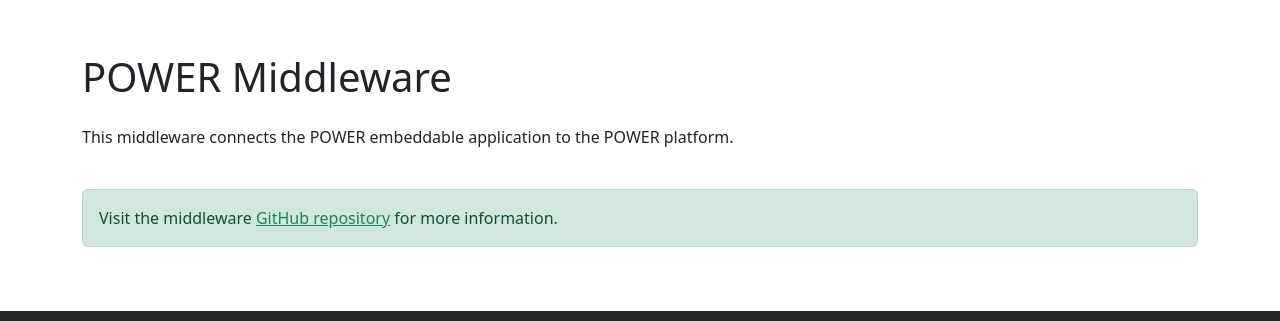
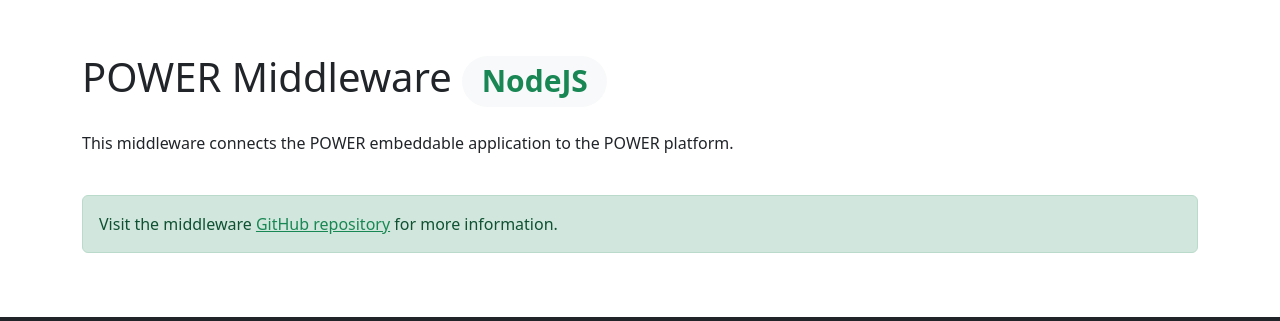
Before and after one commit to EuropeanUniversityFoundation/power-middleware, a website: page views/homepage.html in a window 1280 px wide. Shown: the part 321-642 px from the top of the page. Drawn offline with nearby package versions, Linux system fonts and the light colour scheme.

Commit message:
Add badge to the heading

```diff
--- a/views/homepage.html
+++ b/views/homepage.html
@@ -36,7 +36,17 @@
 		          <span class="ml-2 d-none">POWER project</span>
 		        </a>
 
-		        <button class="navbar-toggler navbar-toggler-right" type="button" data-toggle="collapse" data-target="#CollapsingNavbar" aria-controls="CollapsingNavbar" aria-expanded="false" aria-label="Toggle navigation"><span class="navbar-toggler-icon"></span></button>
+		        <button
+		        	class="navbar-toggler navbar-toggler-right"
+		        	type="button"
+		        	data-toggle="collapse"
+		        	data-target="#CollapsingNavbar"
+		        	aria-controls="CollapsingNavbar"
+		        	aria-expanded="false"
+		        	aria-label="Toggle navigation"
+	        	>
+	        		<span class="navbar-toggler-icon"></span>
+	        	</button>
 		        <div class="collapse navbar-collapse justify-content-end" id="CollapsingNavbar">
 		          <nav role="navigation" aria-labelledby="main-menu" id="main-menu" class="navigation menu--main">
 
@@ -60,7 +70,7 @@
 
 		  <main class="flex-grow-1">
 		    <div class="container py-5">
-		    	<h1 class="pb-3">POWER Middleware</h1>
+		    	<h1 class="pb-3">POWER Middleware <span class="badge rounded-pill bg-light text-success">NodeJS</span></h1>
 	        <p class="pb-4">This middleware connects the POWER embeddable application to the POWER platform.</p>
 		      <div class="alert alert-success" role="alert">
         		Visit the middleware <a href="https://github.com/EuropeanUniversityFoundation/power-middleware" target="_blank" class="link-success">GitHub repository</a> for more information.
@@ -89,7 +99,7 @@
 		  </footer>
 	  </div>
 
-	   <!-- Optional JavaScript -->
+	  <!-- Optional JavaScript -->
     <!-- jQuery first, then Popper.js, then Bootstrap JS -->
     <script
       src="https://code.jquery.com/jquery-3.5.1.slim.min.js"
```
